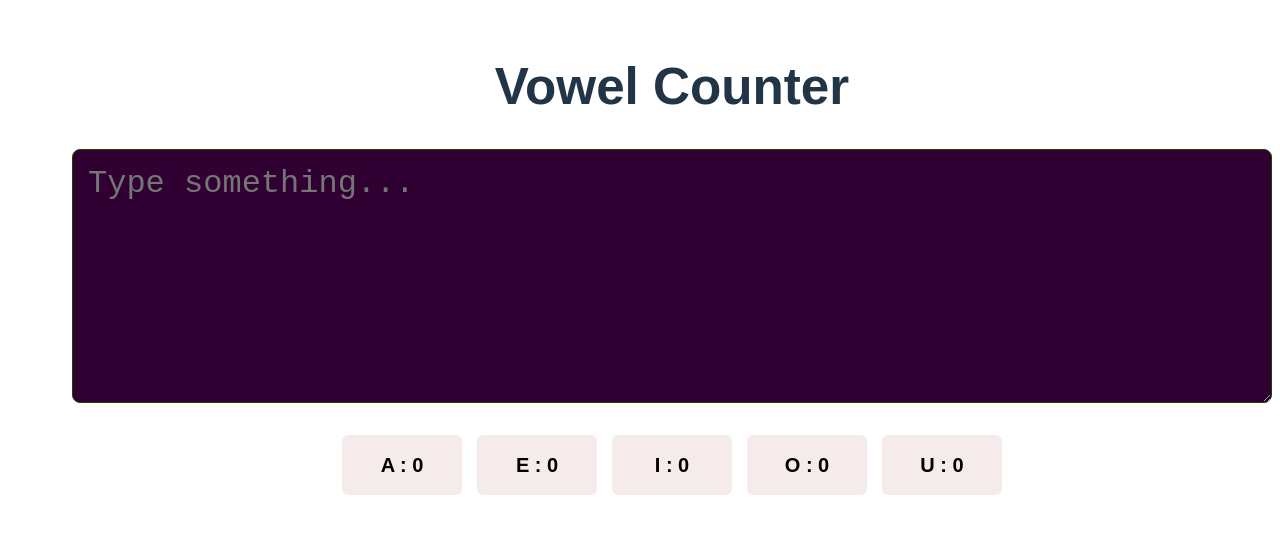
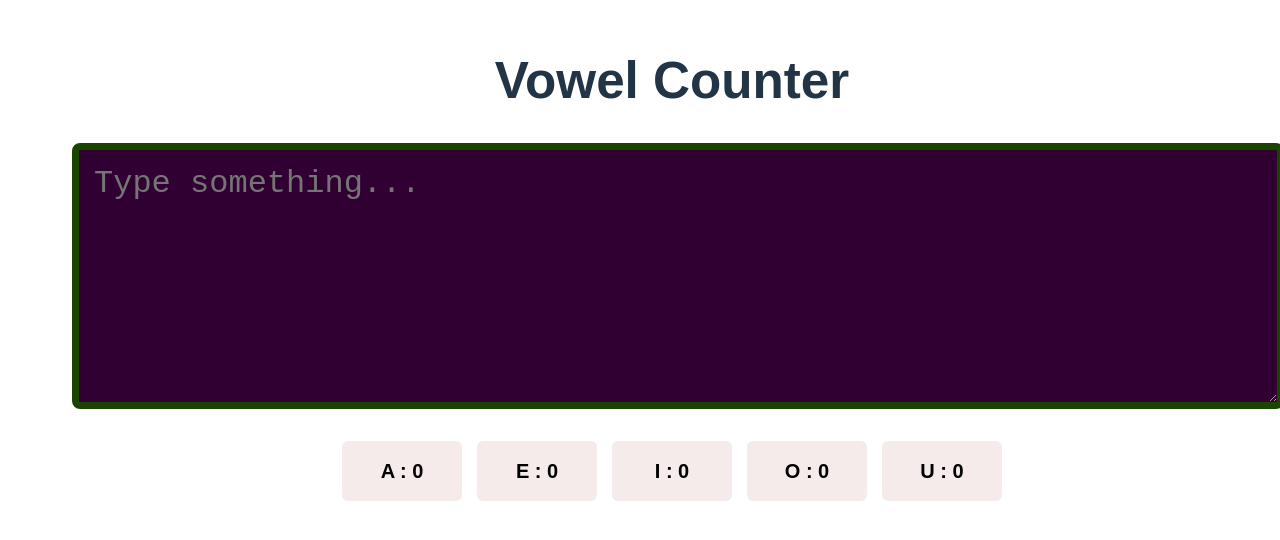
Before and after one commit to Olu863/vowel-counter, a React (Vite) app: page / in a window 1280 px wide. Shown: the part 140-680 px from the top of the page. Built offline with nearby package versions, Linux system fonts and the light colour scheme.

Commit message:
Fixed vowel boxes again

```diff
--- a/src/App.jsx
+++ b/src/App.jsx
@@ -49,7 +49,7 @@ function App() {
           padding: "15px",
           fontSize: "32px",
           borderRadius: "8px",
-          border: "1px solid #1c4401",
+          border: "7px solid #1c4401",
           backgroundColor: "#300033",
           color: "white"
         }}
```
